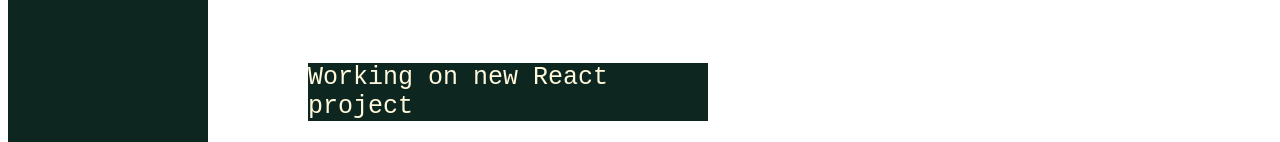
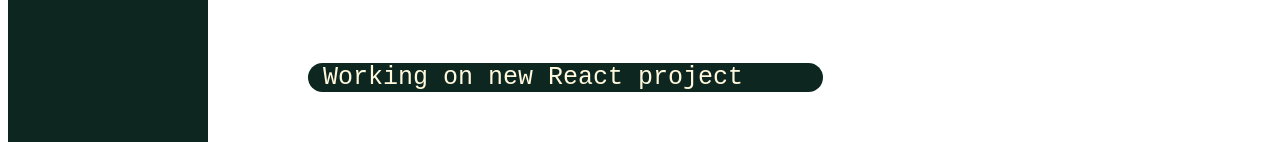
Before and after one commit to SergeyZarovniy/Snake_chat, a React (Create React App) app: page /profile in a window 1280 px wide. Shown: the part 810-952 px from the top of the page. Built offline with nearby package versions, Linux system fonts and the light colour scheme.

Commit message:
working with components

```diff
--- a/src/components/Profile/MyPosts/Post/Post.module.css
+++ b/src/components/Profile/MyPosts/Post/Post.module.css
@@ -4,5 +4,7 @@
     font-family: 'Courier New', Courier, monospace;
     background-color: #0D2620;
     color: cornsilk;
-    width: 400px;
+    width: 500px;
+    padding-left: 15px;
+    border-radius: 25px;
 }
```
